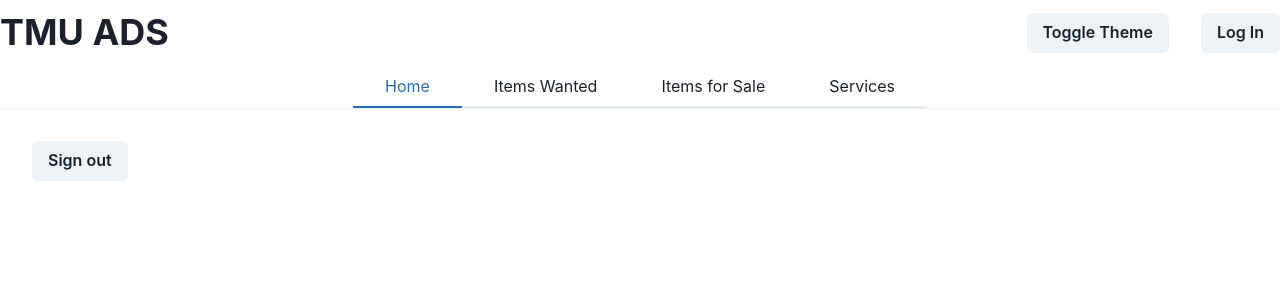
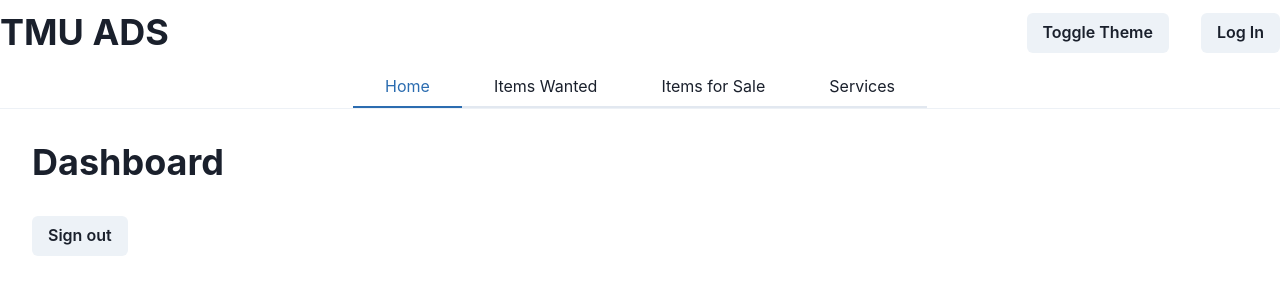
Before and after one commit to HasanMajid/tmu-ads, a React (Vite) app in the folder client/: page /settings in a window 1280 px wide. Shown: the top 300 px of the page. Built offline with nearby package versions, Linux system fonts and the light colour scheme; no server answers.

Commit message:
Add Heading component and update UserList in Settings.jsx

```diff
--- a/client/src/Pages/user/Settings.jsx
+++ b/client/src/Pages/user/Settings.jsx
@@ -1,5 +1,5 @@
 import { useEffect, useState } from 'react'
-import { Button} from "@chakra-ui/react";
+import { Button, Heading} from "@chakra-ui/react";
 import { UserContext } from "../../context/UserContext";
 import { useContext } from "react";
 import { useNavigate } from "react-router-dom";
@@ -39,7 +39,8 @@ function Settings() {
 
     return (
         <>
-            {admin && <UserList users={users}></UserList>}
+            <Heading marginTop={"2rem"}>Dashboard</Heading>
+            {admin && <UserList users={users} setUsers={setUsers}></UserList>}
 
             <Button onClick={handleSignOut} marginTop={"2rem"}>
                 Sign out
```
